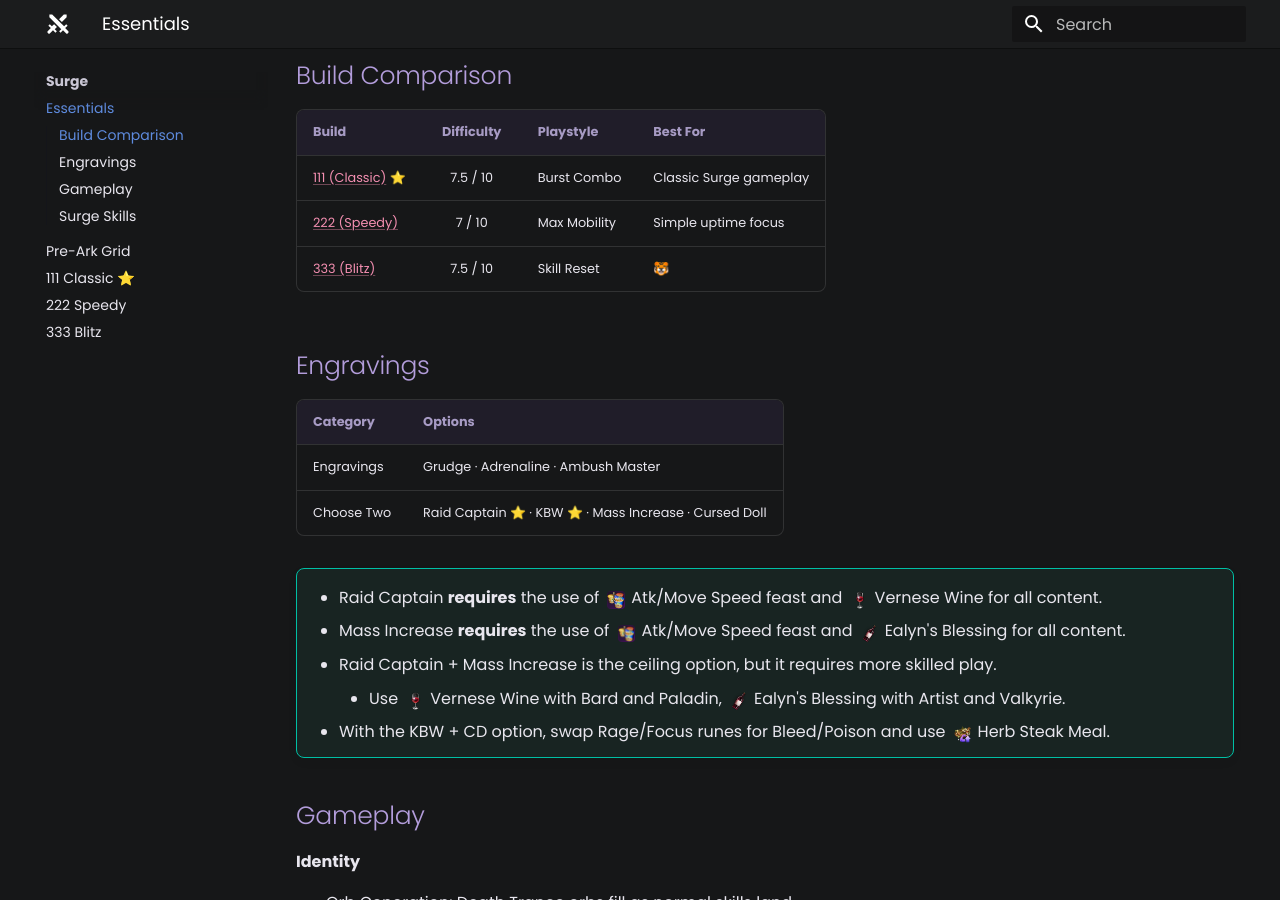
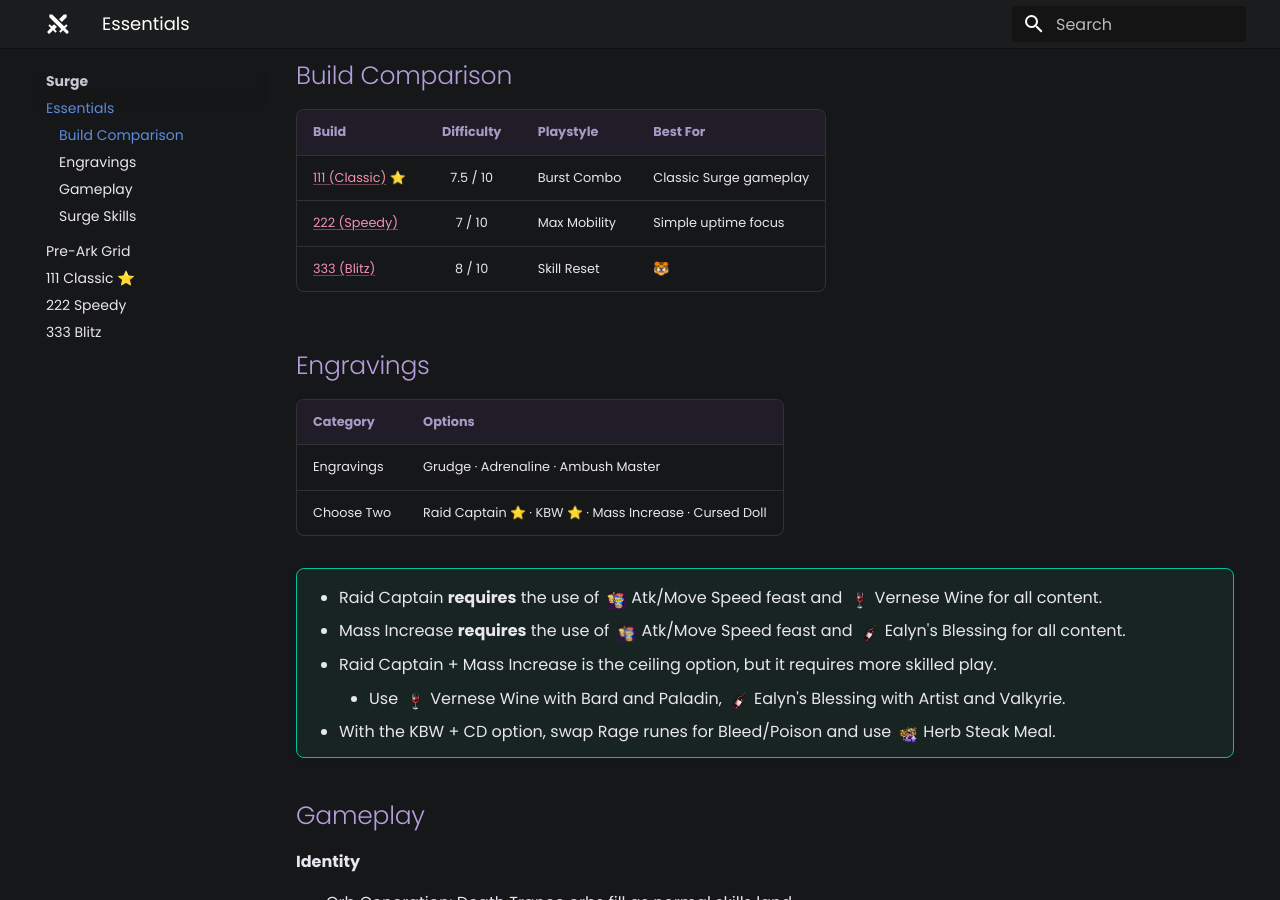
Before and after one commit to interlockme/deathblade, an MkDocs documentation site: the page built from docs/surge/essentials.md, in a window 1280 px wide and 900 px high, scrolled down 474 px. Built offline with MkDocs 1.6.1 and Material for MkDocs 9.7.7, drawn with Linux system fonts in a browser that asks for light colours.

Commit message:
final final fixes for suresies this time

```diff
--- a/docs/surge/essentials.md
+++ b/docs/surge/essentials.md
@@ -23,7 +23,7 @@
 |:---|:---:|:---|:---|
 | [111 (Classic)](111-classic.md) ⭐ | 7.5 / 10 | Burst Combo | Classic Surge gameplay |
 | [222 (Speedy)](222-speedy.md) | 7 / 10 | Max Mobility | Simple uptime focus |
-| [333 (Blitz)](333-blitz.md) | 7.5 / 10 | Skill Reset | 🐯 |
+| [333 (Blitz)](333-blitz.md) | 8 / 10 | Skill Reset | 🐯 |
 
 ## Engravings
 
@@ -37,7 +37,7 @@
     - Mass Increase **requires** the use of ![](../assets/shared/icon-feast.png){: .skill-icon } Atk/Move Speed feast and ![](../assets/surge/icon-ealynsblessing.png){: .skill-icon } Ealyn's Blessing for all content.
     - Raid Captain + Mass Increase is the ceiling option, but it requires more skilled play.
         - Use ![](../assets/surge/icon-vernesewine.png){: .skill-icon } Vernese Wine with Bard and Paladin, ![](../assets/surge/icon-ealynsblessing.png){: .skill-icon } Ealyn's Blessing with Artist and Valkyrie.
-    - With the KBW + CD option, swap Rage/Focus runes for Bleed/Poison and use ![](../assets/re/icon-steak.png){: .skill-icon } Herb Steak Meal.
+    - With the KBW + CD option, swap Rage runes for Bleed/Poison and use ![](../assets/re/icon-steak.png){: .skill-icon } Herb Steak Meal.
 
 ## Gameplay
 
```
Also changed, not shown: docs/surge/222-speedy.md (+1 -2 lines).
